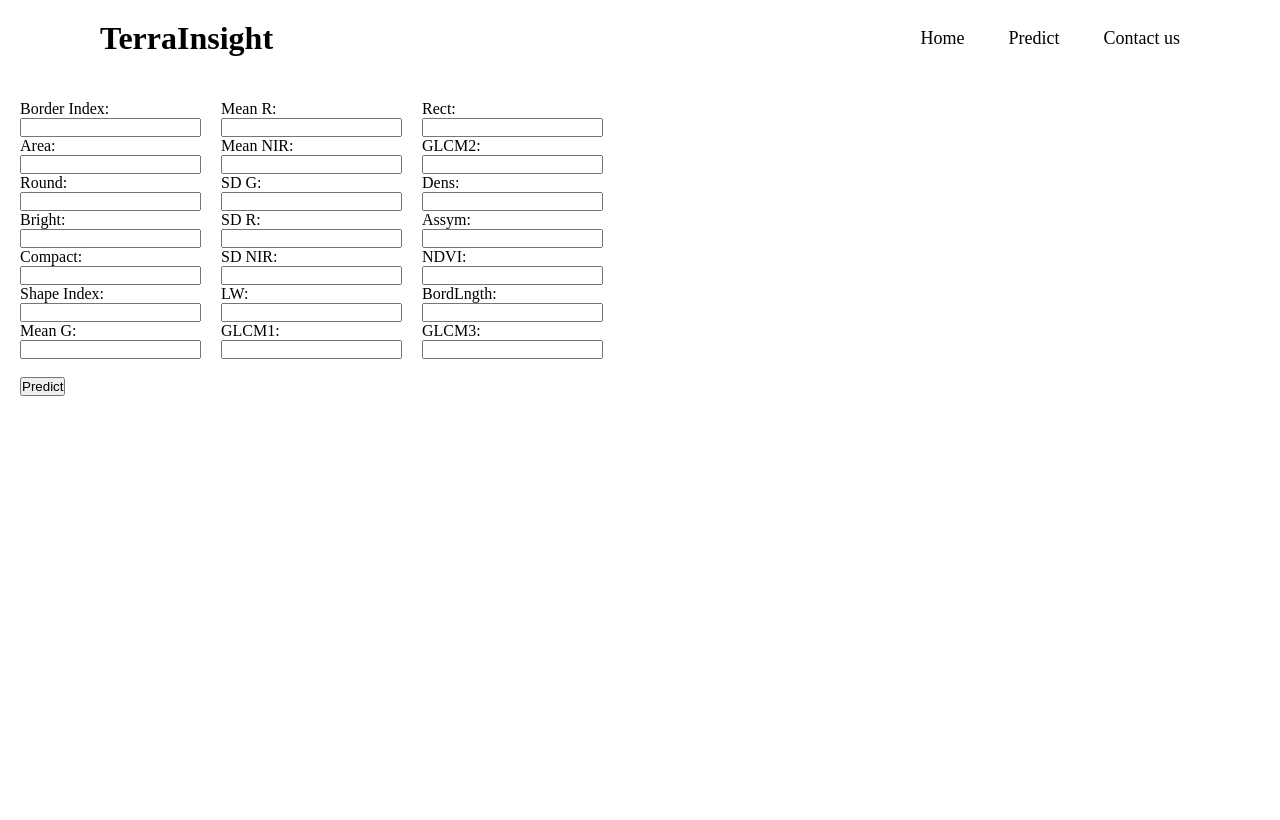
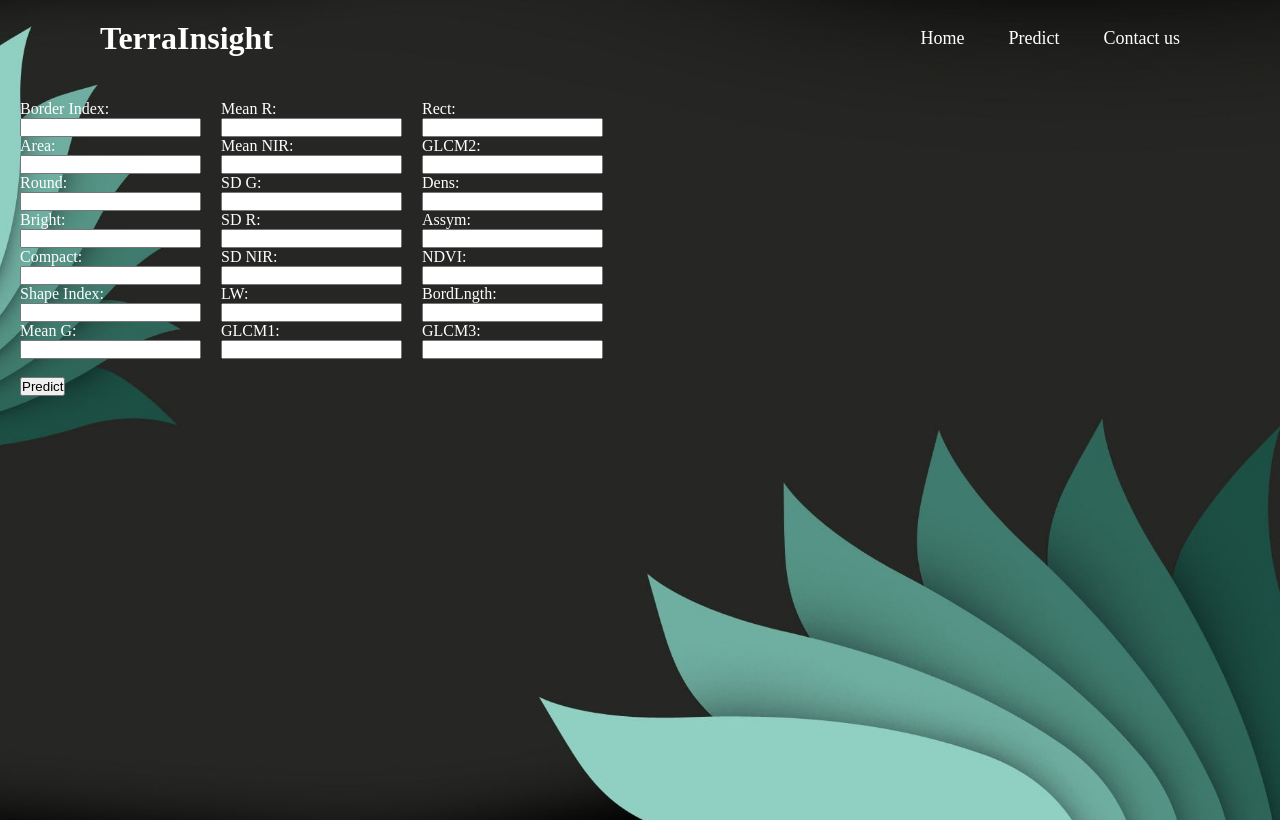
Before and after one commit to TanushJadhav/TerraInsight, a Flask app: page / in a window 1280 px wide. Run offline with Flask 3, Linux system fonts and the light colour scheme; parts of the project's set-up code (start-up, migrations or seed data) failed here and were passed over.

Commit message:
added background image

```diff
--- a/static/css/style.css
+++ b/static/css/style.css
@@ -6,6 +6,9 @@
 
 body {
     min-height: 100vh;
+    background: url('../images/leaf_background.jpg') no-repeat;
+    background-size: cover;
+    background-position: center;
 }
 
 .header {
@@ -23,14 +26,14 @@ body {
 
 .logo {
     font-size: 32px;
-    color: #000000;
+    color: #fff;
     font-weight: 700; /* changes the boldness of text */
 }
 
 .navbar a{
     position: relative;
     font-size: 18px;
-    color: #000000;
+    color: #fff;
     text-decoration: none;
     font-weight: 500;
     margin-left: 40px;
@@ -43,7 +46,7 @@ body {
     left: 0;
     width: 0;
     height: 1px;
-    background: #000000;
+    background: #fff;
     transition: .3s ease-in-out;
 }
 
@@ -60,3 +63,7 @@ main {
     float: left;
     margin-right: 20px;
 }
+
+form label {
+    color: #fff;
+}
```
Also changed, not shown: static/images/leaf_background.jpg (added).
